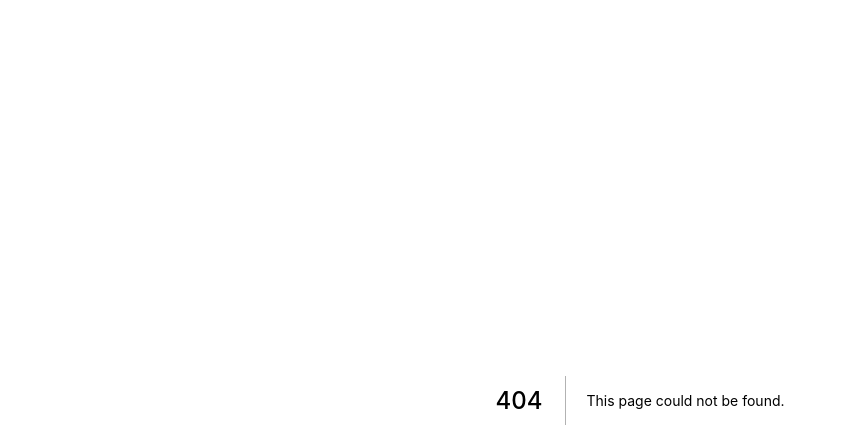
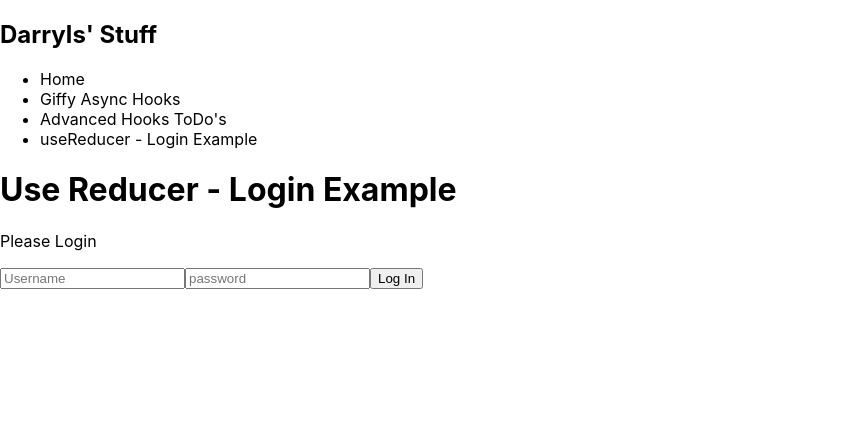
Before and after one commit to darrylmorley/darryl-home, a Next.js app: page /use-reducer in a window 1280 px wide. Before the commit this address had no page. Shown: the top 448 px of the page, without its empty margins (0-847 px from the left). Built offline with nearby package versions, Linux system fonts and the light colour scheme.

Commit message:
Add use-reducer login example

```diff
--- a/pages/components/Layout.jsx
+++ b/components/Layout.jsx
@@ -31,6 +31,13 @@ const Layout = ({ children }) => {
               </a>
             </Link>
           </li>
+          <li>
+            <Link href="/use-reducer">
+              <a>
+                useReducer - Login Example
+              </a>
+            </Link>
+          </li>
         </ul>
       </nav>
       <main>{children}</main>
--- a/pages/advanced-hooks.jsx
+++ b/pages/advanced-hooks.jsx
@@ -1,4 +1,4 @@
-import Layout from './components/Layout'
+import Layout from '../components/Layout'
 import React, { useReducer, useContext, useEffect, useRef } from 'react'
 
 function appReducer(state, action) {
@@ -58,7 +58,7 @@ const AdvancedHooks = () => {
   return (
     <Context.Provider value={dispatch}>
       <Layout>
-        <h1>Advanced Hooks - ToDo's</h1>
+        <h1>Advanced Hooks - ToDo Example</h1>
         <button onClick={() => dispatch({ type: 'add' })}>New ToDo</button>
         <TodosList items={state} />
       </Layout>
--- a/pages/async-hooks.jsx
+++ b/pages/async-hooks.jsx
@@ -1,5 +1,5 @@
 import { useState, useEffect } from 'react'
-import Layout from './components/Layout'
+import Layout from '../components/Layout'
 
 const Home = () => {
   const [search, setSearch] = useState('')
@@ -31,7 +31,7 @@ const Home = () => {
   return (
     <Layout>
       <div>
-        <h1>Async React Hooks</h1>
+        <h1>Async React Hooks - Giffy API Search</h1>
         <form onSubmit={e => {
           e.preventDefault()
           setQuery(search)
--- a/pages/index.jsx
+++ b/pages/index.jsx
@@ -1,4 +1,4 @@
-import Layout from './components/Layout'
+import Layout from '../components/Layout'
 
 const Index = () => {
   return (
--- /dev/null
+++ b/pages/use-reducer.jsx
@@ -0,0 +1,149 @@
+import Layout from '../components/Layout'
+import { login } from '../utils/utils'
+import { useState, useReducer } from 'react'
+
+function loginReducer(state, action) {
+  switch (action.type) {
+    case 'field': {
+      return {
+        ...state,
+        [action.field]: action.value,
+      }
+    }
+    case 'login': {
+      return {
+        ...state,
+        isLoading: true,
+        error: '',
+      }
+    }
+    case 'success': {
+      return {
+        ...state,
+        isLoggedIn: true,
+      }
+    }
+    case 'error': {
+      return {
+        ...state,
+        error: 'Wrong username or password, try again!',
+        isLoading: false,
+        username: '',
+        password: '',
+      }
+    }
+    case 'logout': {
+      return {
+        ...state,
+        isLoggedIn: false,
+        isLoading: false,
+        username: '',
+        password: '',
+        error: '',
+      }
+    }
+
+      break;
+
+    default:
+      break;
+  }
+  return state
+}
+
+const initialState = {
+  username: '',
+  password: '',
+  isLoading: false,
+  error: '',
+  isLoggedIn: false,
+}
+
+const UseReducer = () => {
+  const [state, dispatch] = useReducer(loginReducer, initialState)
+
+  const { username, password, isLoading, error, isLoggedIn } = state;
+
+  // const [username, setUsername] = useState('')
+  // const [password, setPassword] = useState('')
+  // const [isLoading, setIsLoading] = useState(false)
+  // const [error, setError] = useState('')
+  // const [isLoggedIn, setIsLoggedIn] = useState(false)
+
+  const onSubmit = async e => {
+    e.preventDefault()
+
+    dispatch({ type: 'login' })
+    // setIsLoading(true)
+    // setError('')
+
+    try {
+      await login({ username, password })
+      // setIsLoggedIn(true)
+      dispatch({ type: 'success' })
+    } catch (error) {
+      dispatch({ type: 'error' })
+      // setError('Incorrect username or password, please check your details & try again')
+    }
+  }
+
+  // function logOut() {
+  //   setIsLoggedIn(false)
+  //   setUsername('')
+  //   setPassword('')
+  //   setError('')
+  // }
+
+  return (
+    <Layout>
+      <div>
+        <h1>Use Reducer - Login Example</h1>
+        <div className="App">
+          <div className="login-container">
+            {isLoggedIn ?
+              <>
+                <h1>Hello {username}</h1>
+                <button
+                  className="logout"
+                  onClick={() => dispatch({ type: 'logout' })}>
+                  Log Out
+                </button>
+              </> :
+              <form action="" className="form" onSubmit={onSubmit}>
+                {error && <p className="error">{error}</p>}
+                <p>Please Login</p>
+                <input
+                  type="text"
+                  placeholder="Username"
+                  // onChange={e => setUsername(e.target.value)}
+                  onChange={e =>
+                    dispatch({
+                      type: 'field',
+                      field: 'username',
+                      value: e.target.value,
+                    })
+                  } />
+                <input
+                  type="text"
+                  placeholder="password"
+                  autoComplete="new-passowrd"
+                  // onChange={e => setPassword(e.target.value)}
+                  onChange={e => dispatch({
+                    type: 'field',
+                    field: 'password',
+                    value: e.target.value
+                  })}
+                />
+                <button type="submit" className="submit" disabled={isLoading}>
+                  {isLoading ? 'Logging In..' : 'Log In'}
+                </button>
+              </form>
+            }
+          </div>
+        </div>
+      </div>
+    </Layout>
+  )
+}
+
+export default UseReducer
--- /dev/null
+++ b/utils/utils.js
@@ -0,0 +1,11 @@
+export async function login({ username, password }) {
+  return new Promise((resolve, reject) => {
+    setTimeout(() => {
+      if (username === 'darryl' && password === 'password') {
+        resolve()
+      } else {
+        reject()
+      }
+    }, 1000)
+  })
+}
```
